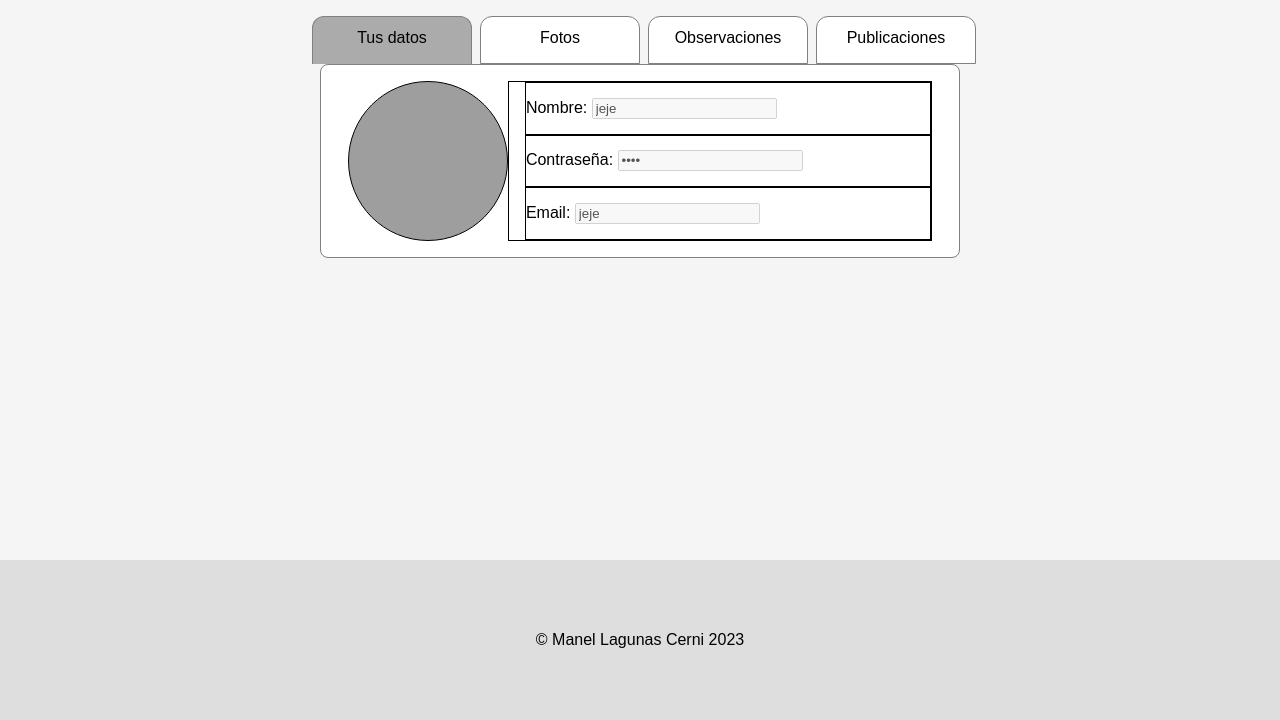
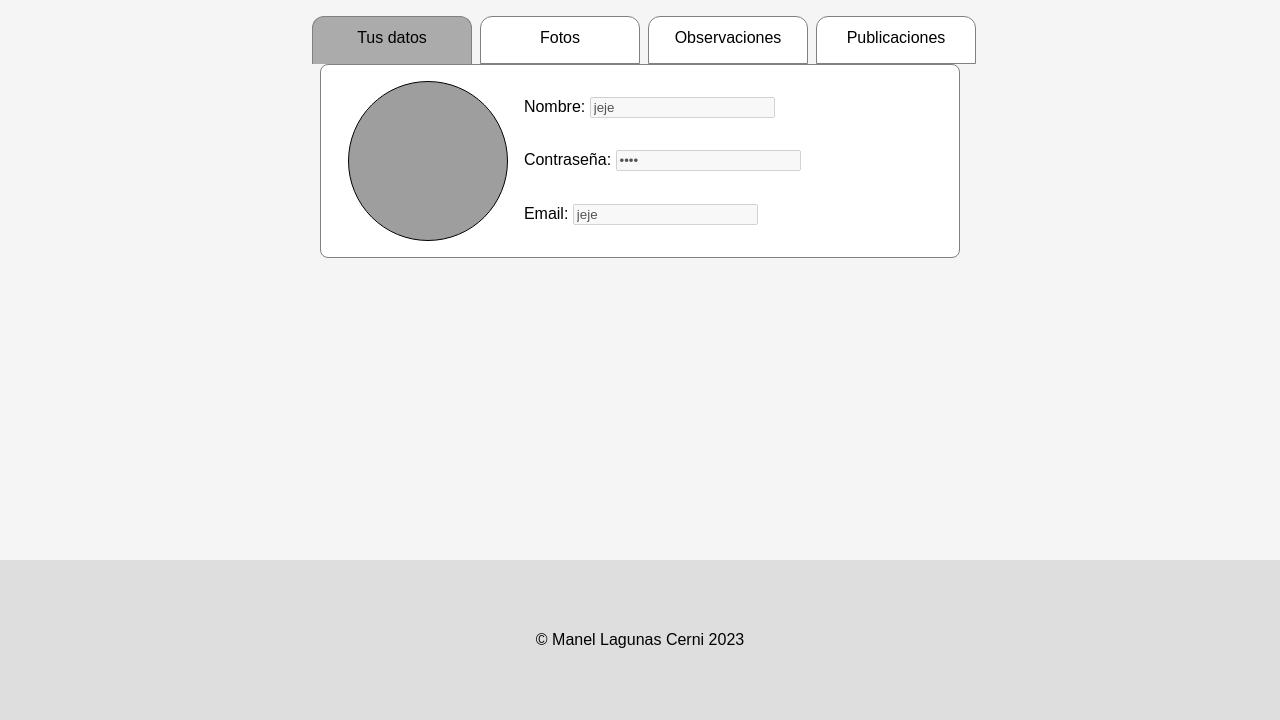
Before and after one commit to mlc1503/proyectoOARA, a PHP site: page /tuTab.html in a window 1280 px wide. Shown: the part 560-1280 px from the top of the page. Run offline with PHP 8.4, Linux system fonts and the light colour scheme; some libraries are stand-ins or nearby versions; grey boxes are pictures that could not be loaded.

Commit message:
borrar borders de las obras

```diff
--- a/Views/styles/tuTabStyles.css
+++ b/Views/styles/tuTabStyles.css
@@ -59,7 +59,6 @@ body{
                 align-items: center;
             }
             #datos>*{
-                border: 1px solid;
                 padding-left: 1em;
             }
                 .userDesc{
@@ -67,7 +66,6 @@ body{
                     height: 10em;
                 }
                     .userDescFieldDiv{
-                        border: 1px solid;
                         height: calc(100%/3);
 
                         display: flex;
```
